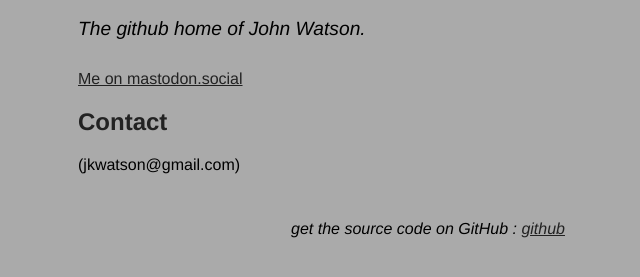
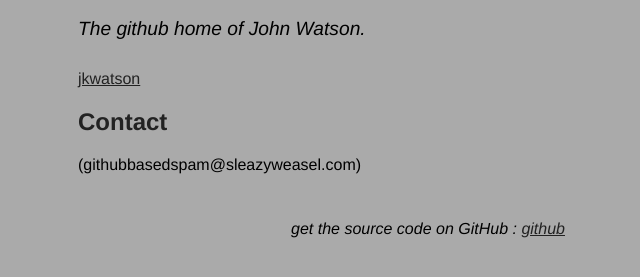
Before and after one commit to jkwatson/jkwatson.github.com, a plain HTML site: page index.html in a window 1280 px wide. Shown: the part 123-400 px from the top of the page, without its empty margins (212-852 px from the left). Drawn offline with Linux system fonts and the light colour scheme.

Commit message:
Update index.html

```diff
--- a/index.html
+++ b/index.html
@@ -42,10 +42,10 @@
       The github home of John Watson.
     </div>
 
-   <a rel="me" href="https://mastodon.social/@jkwatson">Me on mastodon.social</a>
+   <a rel="me" href="https://mastodon.social/@jkwatson">jkwatson</a>
 
       <h2>Contact</h2>
-      <p> (jkwatson@gmail.com)
+      <p> (githubbasedspam@sleazyweasel.com)
 <br/>      </p>
 
     <div class="footer">
```
